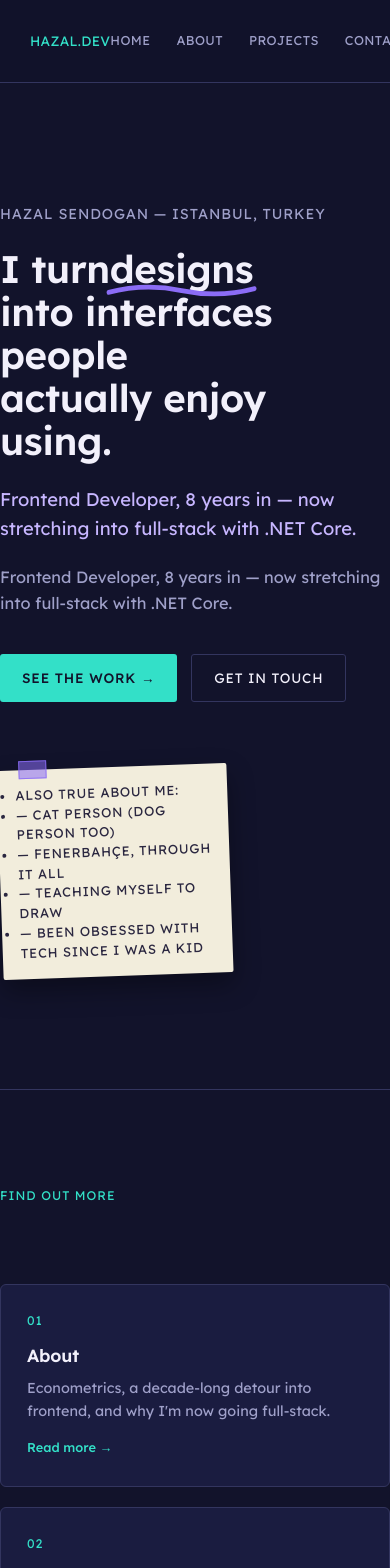
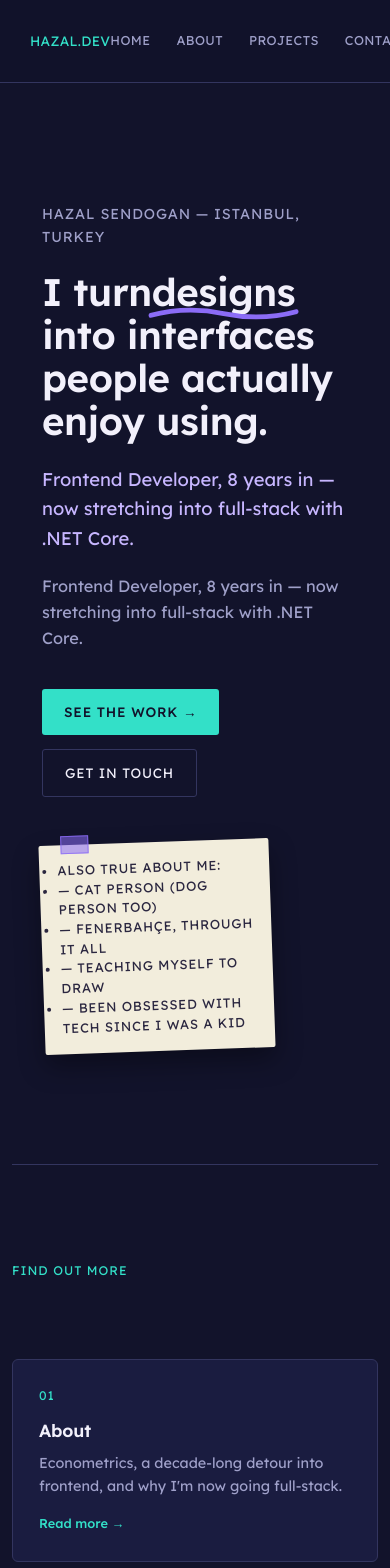
Before and after one commit to sendoganhazal/hazalsendogan, a Next.js app: page / in a window 390 px wide. Shown: the top 1568 px of the page. Built offline with nearby package versions, Linux system fonts and the light colour scheme.

Commit message:
homepage mobile

```diff
--- a/src/app/globals.css
+++ b/src/app/globals.css
@@ -94,13 +94,12 @@ nav .wrap {
   color: var(--text-primary);
 }
 
-/* SECTION SPACING */
-section {
+/* FIND OUT MORE */
+.find-out-more {
   padding: 96px 0;
-}
-section + section {
   border-top: 1px solid var(--line);
 }
+
 .eyebrow {
   font-family: "Lexend", sans-serif;
   text-transform: uppercase;
@@ -132,12 +131,42 @@ section + section {
   stroke-width: 5;
   stroke-linecap: round;
 }
-
+/*CONTAINER*/
+.container {
+  width: 1320px;
+  padding-right: var(--bs-gutter-x, 0.75rem);
+  padding-left: var(--bs-gutter-x, 0.75rem);
+  margin-right: auto;
+  margin-left: auto;
+}
+@media (max-width: 575.98px) {
+  .container {
+    width: 100%;
+  }
+}
+@media (min-width: 576px) and (max-width: 767.98px) {
+  .container {
+    width: 540px;
+  }
+}
+@media (min-width: 768px) and (max-width: 991.98px) {
+  .container {
+    width: 720px;
+  }
+}
+@media (min-width: 992px) and (max-width: 1199.98px) {
+  .container {
+    width: 960px;
+  }
+}
+@media (min-width: 1200px) and (max-width: 1399.98px) {
+  .container {
+    width: 1120px;
+  }
+}
 /* HERO */
 .hero {
-  padding-top: 120px;
-  padding-bottom: 100px;
-  border-top: none;
+  padding: 120px 30px 100px;
 }
 .hero-kicker {
   font-family: "Lexend", sans-serif;
@@ -150,20 +179,17 @@ section + section {
 .hero h1 {
   font-size: clamp(2.4rem, 5vw, 3.6rem);
   line-height: 1.12;
-  max-width: 11.5ch;
   color: var(--text-primary);
 }
 .hero-role {
   margin-top: 22px;
   font-size: 1.15rem;
   color: var(--violet-soft);
-  max-width: 46ch;
 }
 .hero-lead {
   margin-top: 20px;
   font-size: 1.02rem;
   color: var(--text-muted);
-  max-width: 56ch;
 }
 .hero-actions {
   display: flex;
@@ -233,18 +259,33 @@ section + section {
 }
 .hero-inner {
   display: grid;
-  grid-template-columns: 1.5fr 0.9fr;
-  gap: 40px;
+  grid-template-columns: repeat(12, 1fr);
+  gap: 20px;
   align-items: start;
+}
+.hero-col {
+  grid-column: 1 / 7;
 }
 .hero-note-col {
   display: flex;
   justify-content: flex-end;
   padding-top: 12px;
+  grid-column: 7 / 13;
 }
-
-@media (max-width: 760px) {
+@media (max-width: 767.98px) {
   .hero-inner {
+    grid-template-columns: repeat(2, 1fr);
+    grid-template-rows: repeat(2, auto);
+  }
+  .hero-col {
+    grid-column: 1 / 3;
+    grid-row: 1 / 2;
+  }
+  .hero-note-col {
+    grid-column: 1 / 3;
+    grid-row: 2 / 3;
+  }
+    .hero-inner {
     grid-template-columns: 1fr;
   }
   .hero-note-col {
@@ -252,6 +293,21 @@ section + section {
   }
   .note {
     transform: rotate(-2deg);
+  }
+}
+@media (min-width: 768px) and (max-width: 991.98px) {
+  .container {
+    width: 720px;
+  }
+}
+@media (min-width: 992px) and (max-width: 1199.98px) {
+  .container {
+    width: 960px;
+  }
+}
+@media (min-width: 1200px) and (max-width: 1399.98px) {
+  .container {
+    width: 1120px;
   }
 }
 
@@ -511,11 +567,12 @@ footer {
 /* Home teaser cards linking to inner pages */
 .teasers {
   display: grid;
-  grid-template-columns: repeat(3, 1fr);
+  grid-template-columns: repeat(12, 1fr);
   gap: 20px;
   margin-top: 64px;
 }
 .teaser-card {
+  grid-column: span 4;
   background: var(--bg-panel);
   border: 1px solid var(--line);
   border-radius: 6px;
@@ -550,12 +607,34 @@ footer {
   color: var(--turquoise);
   font-weight: 500;
 }
-@media (max-width: 760px) {
+@media (max-width: 767.98px) {
   .teasers {
-    grid-template-columns: 1fr;
+    grid-template-columns: repeat(2,1fr);
+  }
+  .teaser-card {
+    grid-column: span 2;
   }
 }
-
+@media (min-width: 576px) and (max-width: 767.98px) {
+  .container {
+    width: 540px;
+  }
+}
+@media (min-width: 768px) and (max-width: 991.98px) {
+  .container {
+    width: 720px;
+  }
+}
+@media (min-width: 992px) and (max-width: 1199.98px) {
+  .container {
+    width: 960px;
+  }
+}
+@media (min-width: 1200px) and (max-width: 1399.98px) {
+  .container {
+    width: 1120px;
+  }
+}
 .back-link {
   display: inline-flex;
   align-items: center;
--- a/src/components/organisms/home/HomeContainer.tsx
+++ b/src/components/organisms/home/HomeContainer.tsx
@@ -5,10 +5,10 @@ import homepage from "../../../lib/data/homepage.json"
 
 const HomeContainer = () => {
     return (
-        <>
+        <div className='container'>
             <HomeHero data={homepage.hero} />
             <FindOutMore data={homepage.findMore}/>
-        </>
+        </div>
     )
 }
 
```
